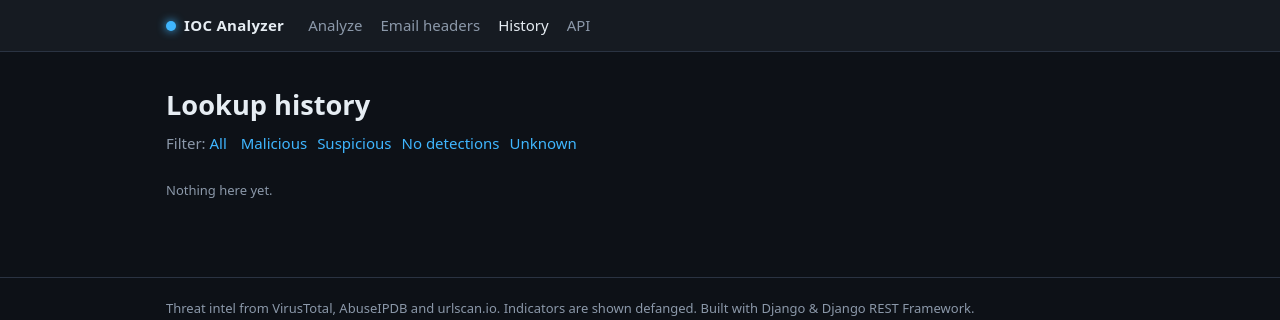
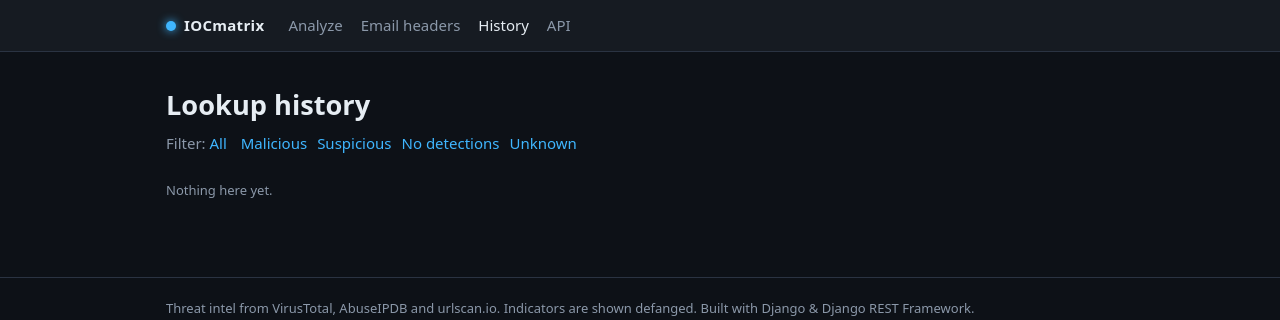
Before and after one commit to muddassirofficial10-ux/ioc-analyzer, a Django app: page /history/ in a window 1280 px wide. Shown: the top 320 px of the page. Run offline with Django 5.2, Linux system fonts and the light colour scheme; data that the repository does not hold is empty.

Commit message:
Rename project to IOCmatrix
Display name, page titles and README updated; the live demo URL and the
render.yaml service key are unchanged so the existing Render deployment
keeps working.

Co-Authored-By: Claude Opus 5.5 <noreply@anthropic.com>

```diff
--- a/analyzer/templates/analyzer/base.html
+++ b/analyzer/templates/analyzer/base.html
@@ -3,13 +3,13 @@
 <head>
   <meta charset="utf-8">
   <meta name="viewport" content="width=device-width, initial-scale=1">
-  <title>{% block title %}IOC Analyzer{% endblock %}</title>
+  <title>{% block title %}IOCmatrix{% endblock %}</title>
   <link rel="stylesheet" href="{% static 'analyzer/style.css' %}">
 </head>
 <body>
   <header class="topbar">
     <div class="wrap">
-      <a class="brand" href="{% url 'index' %}"><span class="dot"></span>IOC Analyzer</a>
+      <a class="brand" href="{% url 'index' %}"><span class="dot"></span>IOCmatrix</a>
       <nav class="nav">
         {% with name=request.resolver_match.url_name %}
         <a href="{% url 'index' %}" class="{% if name == 'index' %}active{% endif %}">Analyze</a>
--- a/analyzer/templates/analyzer/detail.html
+++ b/analyzer/templates/analyzer/detail.html
@@ -1,5 +1,5 @@
 {% extends "analyzer/base.html" %}{% load ioc_extras %}
-{% block title %}{{ defanged }} · IOC Analyzer{% endblock %}
+{% block title %}{{ defanged }} · IOCmatrix{% endblock %}
 {% block content %}
 <p class="hint"><a href="{% url 'index' %}">&larr; New lookup</a></p>
 <h1 class="mono">{{ defanged }}</h1>
--- a/analyzer/templates/analyzer/headers.html
+++ b/analyzer/templates/analyzer/headers.html
@@ -1,5 +1,5 @@
 {% extends "analyzer/base.html" %}
-{% block title %}Email headers · IOC Analyzer{% endblock %}
+{% block title %}Email headers · IOCmatrix{% endblock %}
 {% block content %}
 <h1>Phishing email header check</h1>
 <p class="lede">Paste the raw headers (Gmail: <em>Show original</em> · Outlook: <em>View message source</em>). Analysed locally &mdash; nothing is sent anywhere.</p>
--- a/analyzer/templates/analyzer/history.html
+++ b/analyzer/templates/analyzer/history.html
@@ -1,5 +1,5 @@
 {% extends "analyzer/base.html" %}{% load ioc_extras %}
-{% block title %}History · IOC Analyzer{% endblock %}
+{% block title %}History · IOCmatrix{% endblock %}
 {% block content %}
 <h1>Lookup history</h1>
 <p class="lede pills">
--- a/config/settings.py
+++ b/config/settings.py
@@ -1,4 +1,4 @@
-"""Django settings for the IOC Analyzer project.
+"""Django settings for the IOCmatrix project.
 
 All secrets and API keys are read from environment variables so nothing
 sensitive is committed to the repository. See `.env.example`.
```
Also changed, not shown: README.md.
